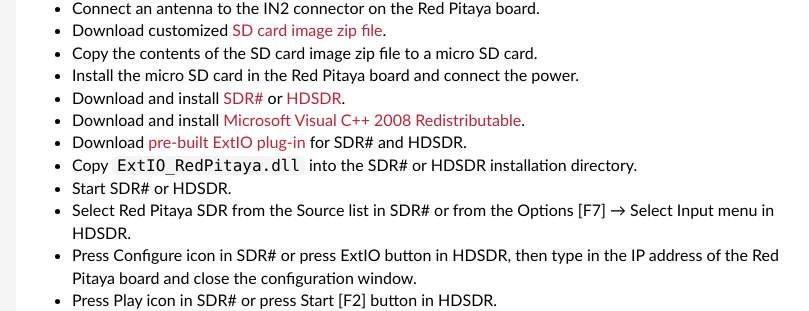
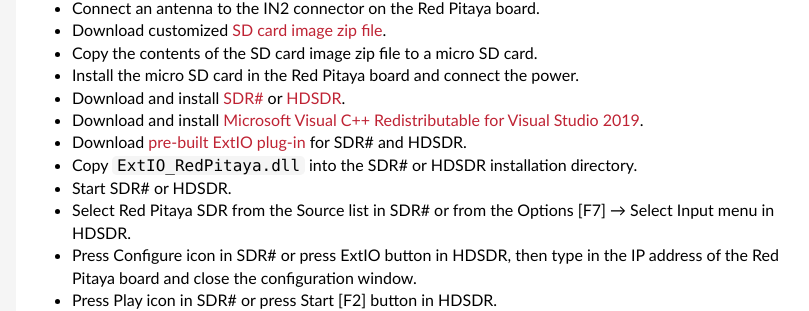
Before and after one commit to pavel-demin/red-pitaya-notes, a Jekyll site: the page built from sdr-receiver.md, in a window 1280 px wide and 900 px high, scrolled down 4019 px. Shown: the part 150-461 px from the top of the window, without its empty margins (224-1033 px from the left). Built offline with Jekyll 4.4.1, drawn with Linux system fonts in a browser that asks for light colours.

Commit message:
update link to Microsoft Visual C++ Redistributable

```diff
--- a/sdr-receiver.md
+++ b/sdr-receiver.md
@@ -125,7 +125,7 @@
  - Copy the contents of the SD card image zip file to a micro SD card.
  - Install the micro SD card in the Red Pitaya board and connect the power.
  - Download and install [SDR#](https://www.dropbox.com/sh/5fy49wae6xwxa8a/AAAdAcU238cppWziK4xPRIADa/sdr/sdrsharp_v1.0.0.1361_with_plugins.zip?dl=1) or [HDSDR](http://www.hdsdr.de/).
- - Download and install [Microsoft Visual C++ 2008 Redistributable](https://www.microsoft.com/en-us/download/details.aspx?id=26368).
+ - Download and install [Microsoft Visual C++ Redistributable for Visual Studio 2019](https://visualstudio.microsoft.com/downloads/#microsoft-visual-c-redistributable-for-visual-studio-2019).
  - Download [pre-built ExtIO plug-in](https://www.dropbox.com/sh/5fy49wae6xwxa8a/AADBqDFBJpAnkcpAEARf5xQNa/sdr/ExtIO_RedPitaya.dll?dl=1) for SDR# and HDSDR.
  - Copy `ExtIO_RedPitaya.dll` into the SDR# or HDSDR installation directory.
  - Start SDR# or HDSDR.
```
